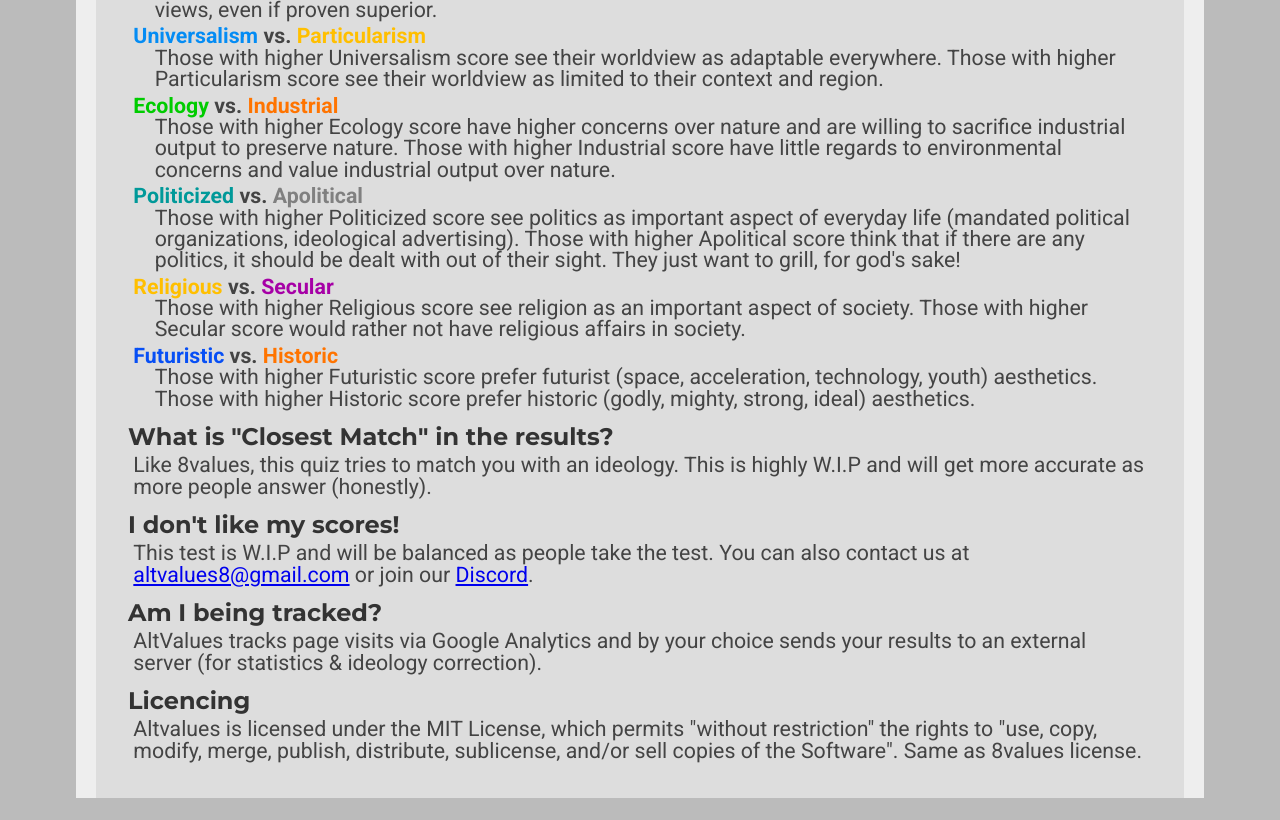
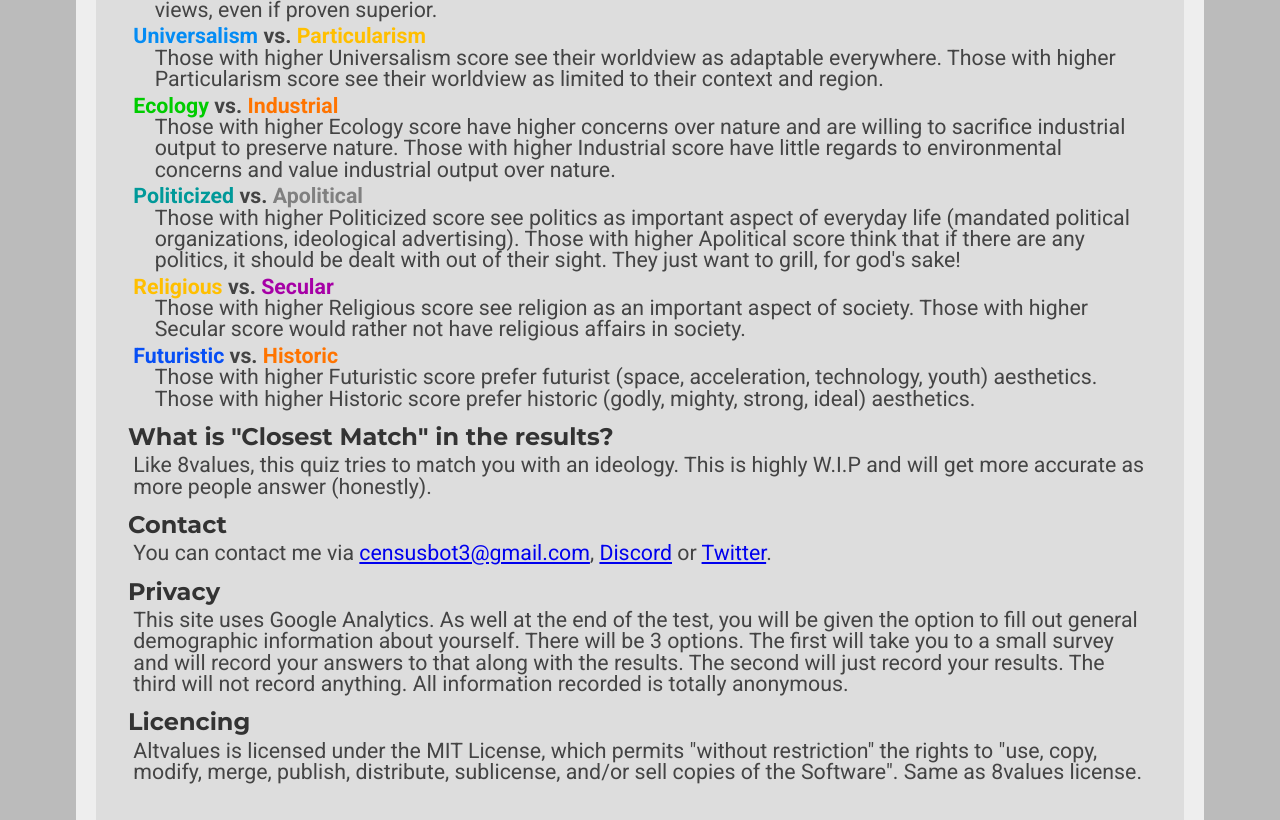
Before and after one commit to altvalues/altvalues.github.io, a plain HTML site: page index.html in a window 1280 px wide. Shown: the part 1123-1943 px from the top of the page. Before the commit the page ends 1921 px from the top, so only its background shows below. Drawn offline with Linux system fonts and the light colour scheme.

Commit message:
quickfixes
New contacts.
fix #2

```diff
--- a/index.html
+++ b/index.html
@@ -49,10 +49,13 @@
         Those with higher Futuristic score prefer futurist (space, acceleration, technology, youth) aesthetics. Those with higher Historic score prefer historic (godly, mighty, strong, ideal) aesthetics.</p>
 <h3>What is "Closest Match" in the results?</h3>
     <p>Like 8values, this quiz tries to match you with an ideology. This is highly W.I.P and will get more accurate as more people answer (honestly).</p>
-<h3>I don't like my scores!</h3>
-    <p>This test is W.I.P and will be balanced as people take the test. You can also contact us at <a href="mailto:altvalues8@gmail.com">altvalues8@gmail.com</a> or join our <a href="https://discord.gg/vwqk2UZ">Discord</a>.</p>
-<h3>Am I being tracked?</h3>
-    <p>AltValues tracks page visits via Google Analytics and by your choice sends your results to an external server (for statistics & ideology correction).</p>
+<h3>Contact</h3>
+    <p>You can contact me via <a href="mailto:censusbot3@gmail.com">censusbot3@gmail.com</a>, <a
+        href="https://discord.gg/vwqk2UZ">Discord</a> or <a href="https://twitter.com/sunkdatadiver">Twitter</a>.</p>
+<h3>Privacy</h3>
+    <p>This site uses Google Analytics. As well at the end of the test, you will be given the option to fill out general demographic information about yourself.
+There will be 3 options. The first will take you to a small survey and will record your answers to that along with the
+results. The second will just record your results. The third will not record anything. All information recorded is totally anonymous.</p>
 <h3>Licencing</h3>
 	<p>Altvalues is licensed under the MIT License, which permits "without restriction" the rights to "use, copy, modify, merge, publish, distribute, sublicense, and/or sell
 	copies of the Software". Same as 8values license.</p>
--- a/questions.js
+++ b/questions.js
@@ -287,7 +287,7 @@ questions = [
 
     {
         "id": 39,
-        "question": "There should be political youth organizations (like Komsomol) to instill the youth our values.",
+        "question": "There should be political youth organizations (like Komsomol) to instill our values in the youth",
         "effects": {
             "socpol": 1
         }
```
Also changed, not shown: results.html (+1 -1 lines).
